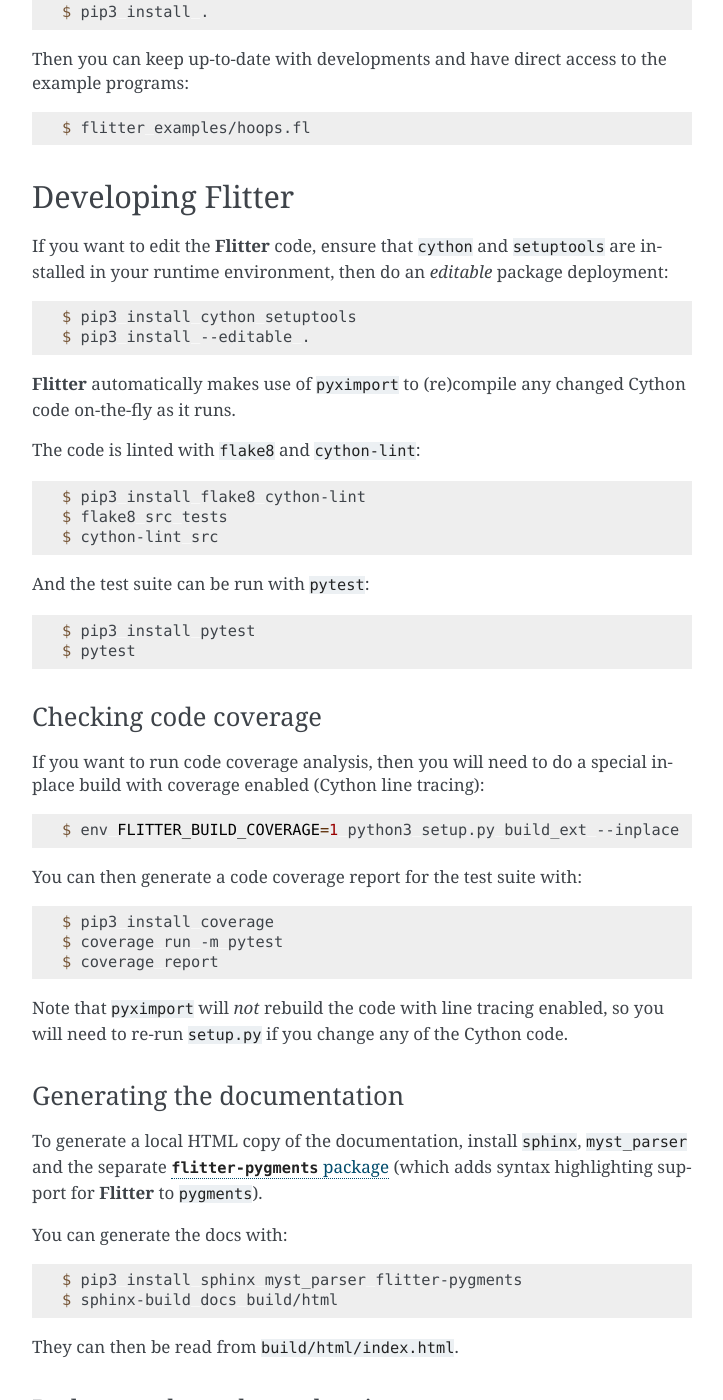
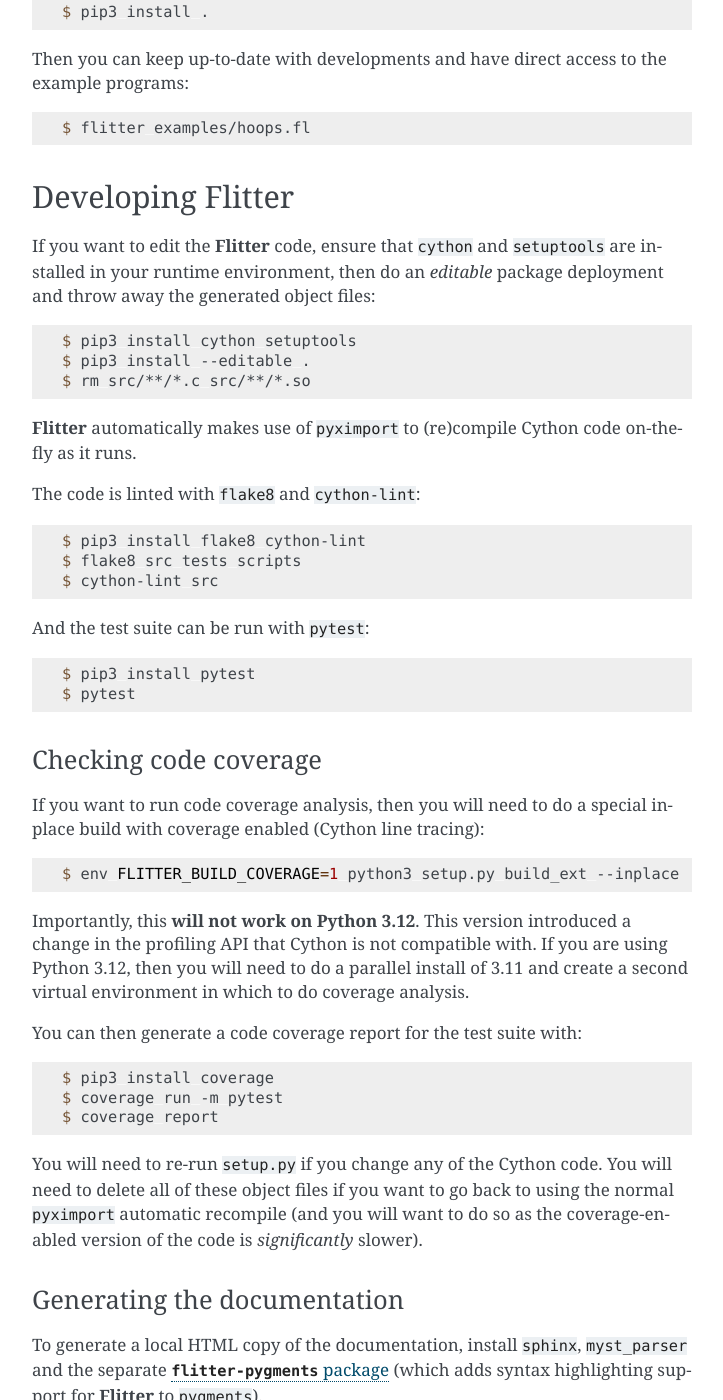
Before and after one commit to jonathanhogg/flitter, a Sphinx documentation site: the page built from docs/install.md, in a window 1280 px wide and 1400 px high, scrolled down 1810 px. Shown: the whole window, without its empty margins (388-1111 px from the left). Built offline with Sphinx 7.4.7, drawn with Linux system fonts in a browser that asks for light colours.

Commit message:
Revert pyximport inplace building
This doesn't work with automatic recompilation. Also
parallelise cython code generation.

````diff
--- a/docs/install.md
+++ b/docs/install.md
@@ -103,21 +103,22 @@
 
 If you want to edit the **Flitter** code, ensure that `cython` and `setuptools`
 are installed in your runtime environment, then do an *editable* package
-deployment:
+deployment and throw away the generated object files:
 
 ```console
 $ pip3 install cython setuptools
 $ pip3 install --editable .
+$ rm src/**/*.c src/**/*.so
 ```
 
-**Flitter** automatically makes use of `pyximport` to (re)compile any changed
-Cython code on-the-fly as it runs.
+**Flitter** automatically makes use of `pyximport` to (re)compile Cython code
+on-the-fly as it runs.
 
 The code is linted with `flake8` and `cython-lint`:
 
 ```console
 $ pip3 install flake8 cython-lint
-$ flake8 src tests
+$ flake8 src tests scripts
 $ cython-lint src
 ```
 
@@ -137,6 +138,11 @@
 $ env FLITTER_BUILD_COVERAGE=1 python3 setup.py build_ext --inplace
 ```
 
+Importantly, this **will not work on Python 3.12**. This version introduced a
+change in the profiling API that Cython is not compatible with. If you are
+using Python 3.12, then you will need to do a parallel install of 3.11 and
+create a second virtual environment in which to do coverage analysis.
+
 You can then generate a code coverage report for the test suite with:
 
 ```console
@@ -145,8 +151,10 @@
 $ coverage report
 ```
 
-Note that `pyximport` will *not* rebuild the code with line tracing enabled,
-so you will need to re-run `setup.py` if you change any of the Cython code.
+You will need to re-run `setup.py` if you change any of the Cython code. You
+will need to delete all of these object files if you want to go back to using
+the normal `pyximport` automatic recompile (and you will want to do so as the
+coverage-enabled version of the code is *significantly* slower).
 
 ### Generating the documentation
 
--- a/src/flitter/__init__.py
+++ b/src/flitter/__init__.py
@@ -9,7 +9,7 @@
 
 try:
     import pyximport
-    pyximport.install(inplace=True, language_level=3)
+    pyximport.install(language_level=3)
 except ImportError:
     pass
 
````
Also changed, not shown: setup.py (+16 -12 lines).
